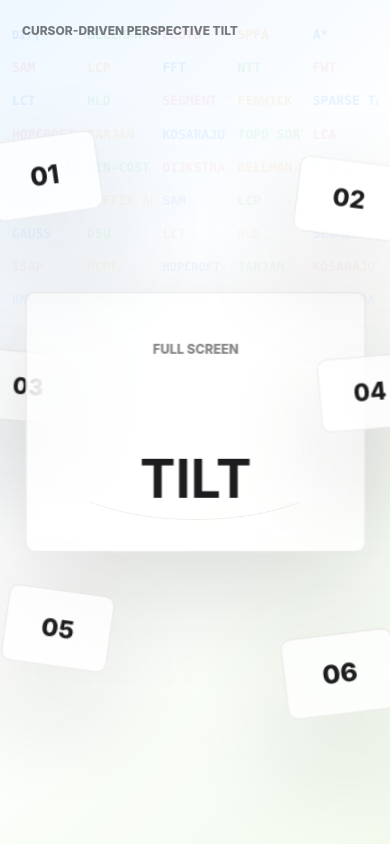
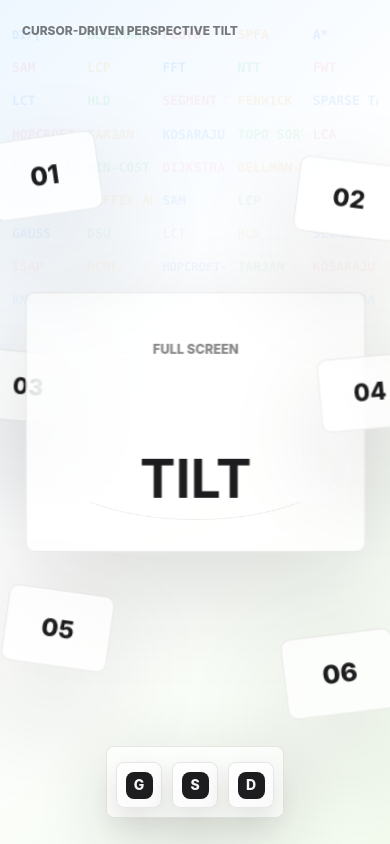
Before and after one commit to coolarec/xcpc.link, a Vue app: page / in a window 390 px wide. Shown: the top 844 px of the page. Built offline with nearby package versions, Linux system fonts and the light colour scheme.

Commit message:
Add hero dock jump controls

```diff
--- a/src/views/HomeView.vue
+++ b/src/views/HomeView.vue
@@ -2,15 +2,17 @@
 import { nextTick, onBeforeUnmount, onMounted, ref } from 'vue'
 import { gsap } from 'gsap'
 import { ScrambleTextPlugin } from 'gsap/ScrambleTextPlugin'
+import { ScrollToPlugin } from 'gsap/ScrollToPlugin'
 import { ScrollTrigger } from 'gsap/ScrollTrigger'
 import HorizontalGallery from '../components/HorizontalGallery.vue'
 
-gsap.registerPlugin(ScrambleTextPlugin, ScrollTrigger)
+gsap.registerPlugin(ScrambleTextPlugin, ScrollToPlugin, ScrollTrigger)
 
 const pageRoot = ref(null)
 const tiltSection = ref(null)
 const tiltLayer = ref(null)
 const tiltCore = ref(null)
+const dockBar = ref(null)
 const gallerySection = ref(null)
 
 const tiltPanels = ['01', '02', '03', '04', '05', '06']
@@ -154,8 +156,28 @@ const galleryGroups = [
     ],
   },
 ]
+const dockItems = [
+  { label: 'Graph', glyph: 'G' },
+  { label: 'String', glyph: 'S' },
+  { label: 'Struct', glyph: 'D' },
+]
 
 let motionMedia
+
+const scrollToGallery = (index) => {
+  const target = gallerySection.value?.querySelectorAll('.horizontal-gallery')[index]
+
+  if (!target) return
+
+  gsap.to(window, {
+    duration: 1.15,
+    scrollTo: {
+      y: target,
+      offsetY: 0,
+    },
+    ease: 'power3.inOut',
+  })
+}
 
 onMounted(async () => {
   await nextTick()
@@ -166,6 +188,7 @@ onMounted(async () => {
     const tilt = tiltSection.value
     const layer = tiltLayer.value
     const core = tiltCore.value
+    const dock = dockBar.value
     const second = gallerySection.value
     const cleanup = []
 
@@ -266,6 +289,64 @@ onMounted(async () => {
         })
       }
 
+      if (dock) {
+        const icons = gsap.utils.toArray('.hero-dock-item')
+        const firstIcon = icons[0]
+
+        gsap.set(icons, {
+          transformOrigin: '50% 115%',
+          scale: 1,
+          x: 0,
+        })
+
+        const updateDock = (event) => {
+          if (!firstIcon) return
+
+          const min = firstIcon.offsetWidth + 10
+          const max = Math.min(104, min * 2.05)
+          const bound = min * Math.PI
+          const offset = dock.getBoundingClientRect().left + firstIcon.offsetLeft
+          const pointer = event.clientX - offset
+
+          icons.forEach((icon, index) => {
+            const distance = index * min + min / 2 - pointer
+            let x = 0
+            let scale = 1
+
+            if (-bound < distance && distance < bound) {
+              const rad = (distance / min) * 0.5
+              scale = 1 + (max / min - 1) * Math.cos(rad)
+              x = 2 * (max - min) * Math.sin(rad)
+            } else {
+              x = (-bound < distance ? 2 : -2) * (max - min)
+            }
+
+            gsap.to(icon, {
+              duration: 0.28,
+              x,
+              scale,
+              ease: 'power3.out',
+            })
+          })
+        }
+
+        const resetDock = () => {
+          gsap.to(icons, {
+            duration: 0.28,
+            x: 0,
+            scale: 1,
+            ease: 'power3.out',
+          })
+        }
+
+        dock.addEventListener('pointermove', updateDock)
+        dock.addEventListener('pointerleave', resetDock)
+        cleanup.push(() => {
+          dock.removeEventListener('pointermove', updateDock)
+          dock.removeEventListener('pointerleave', resetDock)
+        })
+      }
+
       if (tilt && second) {
         gsap
           .timeline({
@@ -353,6 +434,19 @@ onBeforeUnmount(() => {
         >
           <span>{{ panel }}</span>
         </div>
+      </div>
+
+      <div ref="dockBar" class="hero-dock" aria-label="Jump to algorithm sections">
+        <button
+          v-for="(item, index) in dockItems"
+          :key="item.label"
+          class="hero-dock-item"
+          type="button"
+          :aria-label="`Jump to ${item.label}`"
+          @click="scrollToGallery(index)"
+        >
+          <span>{{ item.glyph }}</span>
+        </button>
       </div>
     </section>
 
@@ -556,6 +650,63 @@ onBeforeUnmount(() => {
   transform: translateZ(152px) rotateZ(-7deg);
 }
 
+.hero-dock {
+  position: absolute;
+  left: 50%;
+  bottom: max(26px, env(safe-area-inset-bottom));
+  z-index: 8;
+  display: flex;
+  align-items: flex-end;
+  gap: 10px;
+  height: 82px;
+  padding: 11px;
+  border: 1px solid rgba(29, 29, 31, 0.1);
+  border-radius: 8px;
+  background: rgba(255, 255, 255, 0.62);
+  box-shadow:
+    0 24px 70px rgba(29, 29, 31, 0.16),
+    inset 0 1px 0 rgba(255, 255, 255, 0.78);
+  backdrop-filter: blur(24px) saturate(1.35);
+  transform: translateX(-50%);
+}
+
+.hero-dock-item {
+  width: 52px;
+  aspect-ratio: 1;
+  display: grid;
+  place-items: center;
+  border: 1px solid rgba(29, 29, 31, 0.1);
+  border-radius: 8px;
+  background:
+    linear-gradient(145deg, rgba(255, 255, 255, 0.9), rgba(245, 245, 247, 0.52)),
+    rgba(255, 255, 255, 0.64);
+  color: #1d1d1f;
+  box-shadow:
+    0 12px 28px rgba(29, 29, 31, 0.12),
+    inset 0 1px 0 rgba(255, 255, 255, 0.9);
+  cursor: pointer;
+  transform-origin: 50% 115%;
+  will-change: transform;
+}
+
+.hero-dock-item span {
+  width: 30px;
+  aspect-ratio: 1;
+  display: grid;
+  place-items: center;
+  border-radius: 8px;
+  background: #1d1d1f;
+  color: #f5f5f7;
+  font-size: 15px;
+  font-weight: 850;
+  line-height: 1;
+}
+
+.hero-dock-item:focus-visible {
+  outline: 3px solid rgba(0, 122, 255, 0.34);
+  outline-offset: 4px;
+}
+
 .gallery-section {
   position: relative;
   z-index: 2;
@@ -597,6 +748,20 @@ onBeforeUnmount(() => {
   .tilt-panel {
     width: 116px;
     height: 86px;
+  }
+
+  .hero-dock {
+    height: 72px;
+    padding: 9px;
+  }
+
+  .hero-dock-item {
+    width: 46px;
+  }
+
+  .hero-dock-item span {
+    width: 27px;
+    font-size: 14px;
   }
 
 }
```
